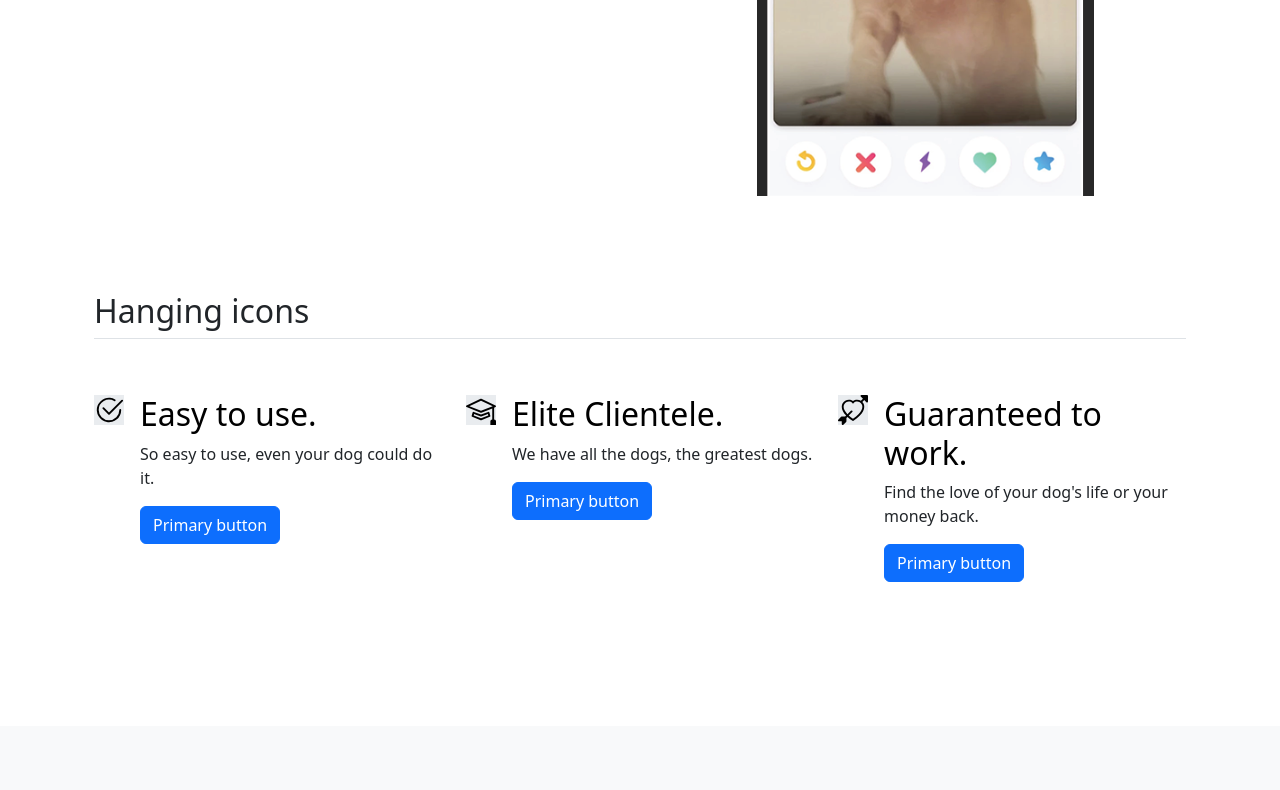
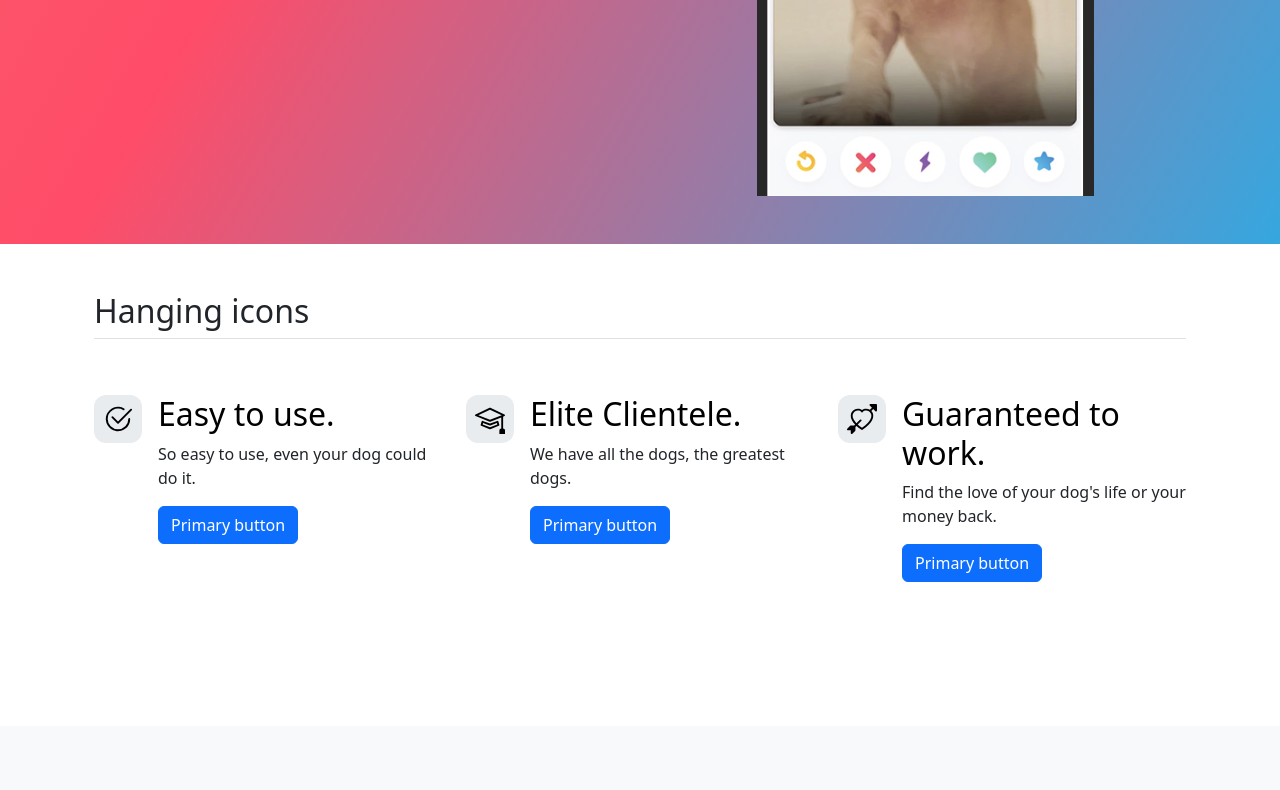
Before and after one commit to VasiBestia/Tindog, a plain HTML site: page index.html in a window 1280 px wide. Shown: the part 499-1289 px from the top of the page. Drawn offline with nearby package versions, Linux system fonts and the light colour scheme.

Commit message:
Final project

```diff
--- a/index.html
+++ b/index.html
@@ -10,7 +10,7 @@
       integrity="sha384-LN+7fdVzj6u52u30Kp6M/trliBMCMKTyK833zpbD+pXdCLuTusPj697FH4R/5mcr"
       crossorigin="anonymous"
     />
-    <link rel="stylesheet" href="./css/solution.css" />
+    <link rel="stylesheet" href="style.css" />
   </head>
 
   <body>
```
